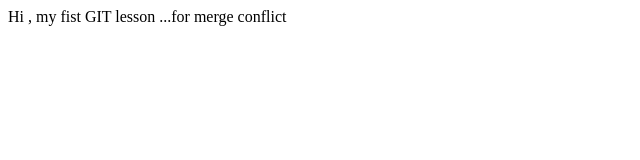
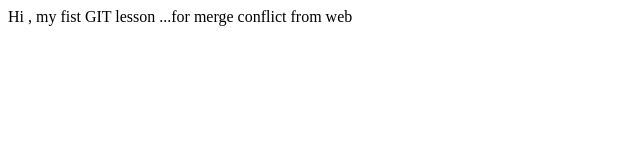
Before and after one commit to nagesh-jatti-mpf/TestGitRepository, a plain HTML site: page index.html in a window 1280 px wide. Shown: the full height of the page, 0-640 px from the left. Drawn offline with Linux system fonts and the light colour scheme.

Commit message:
Update index.html

```diff
--- a/index.html
+++ b/index.html
@@ -1,5 +1,5 @@
 <html>
 <body>
-Hi , my fist GIT lesson ...for merge conflict
+Hi , my fist GIT lesson ...for merge conflict from web
 </body>
 </html>
```
